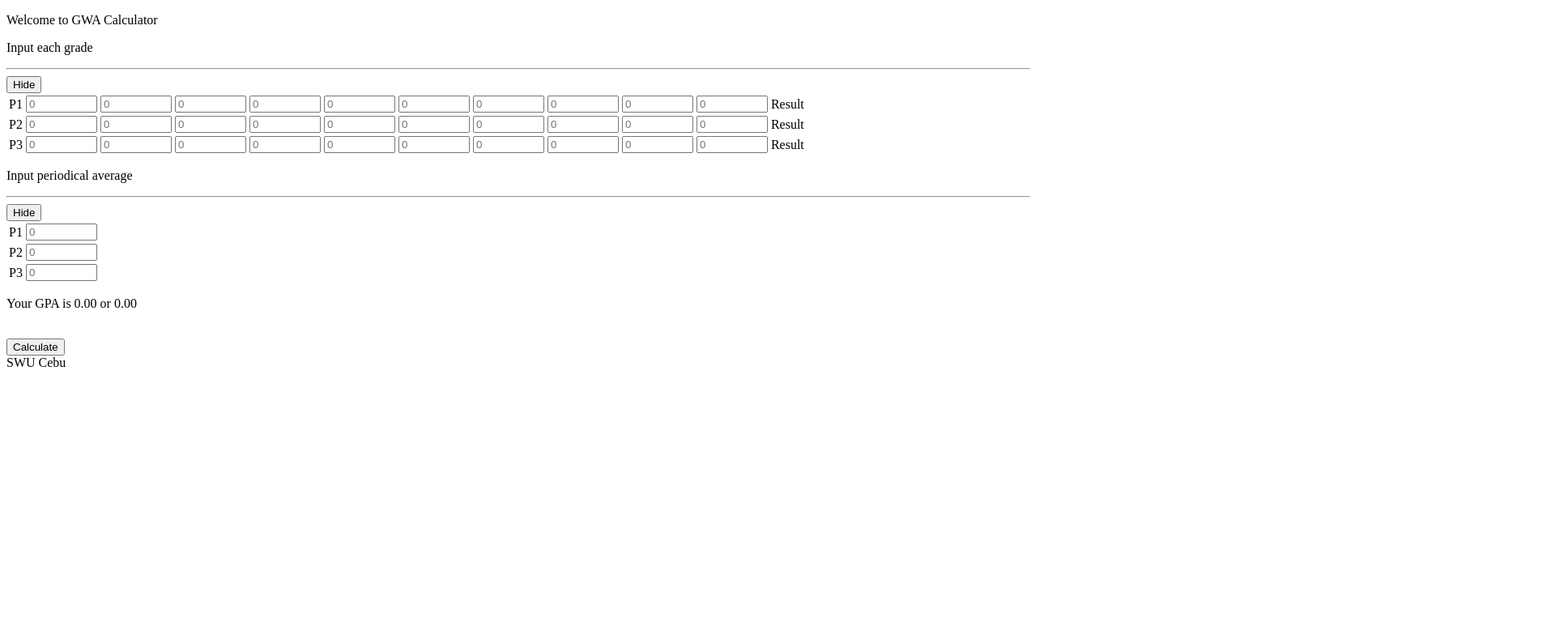
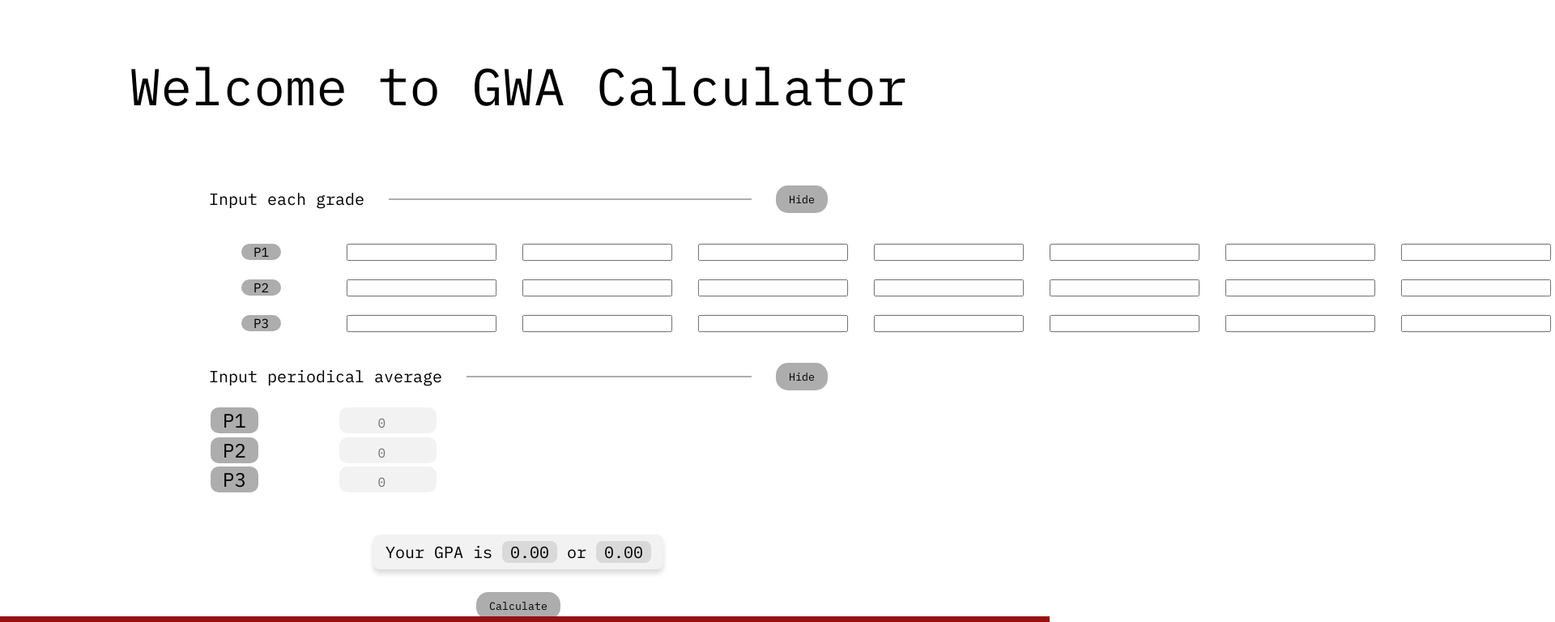
Before and after one commit to Cid-Kagenou000/GPA-Calculator, a plain HTML site: page index.html in a window 1280 px wide. Shown: the top 768 px of the page at 81% size, 1920 px wide, since content can reach past the window. Drawn offline with Linux system fonts and the light colour scheme.

Commit message:
modified:   index.html 	modified:   script.js 	modified:   style.css

```diff
--- a/index.html
+++ b/index.html
@@ -13,7 +13,7 @@
     <link rel="preconnect" href="https://fonts.googleapis.com">
     <link rel="preconnect" href="https://fonts.gstatic.com" crossorigin>
     <link href="https://fonts.googleapis.com/css2?family=IBM+Plex+Mono&display=swap" rel="stylesheet">
-    <link rel="stylesheet" href= "UI.css">
+    <link rel="stylesheet" href= "style.css">
 </head>
 
 <body>
@@ -34,44 +34,44 @@
                 <tbody>
                     <tr>
                         <td class = "P1">P1</td>
-                        <td class="Input"><input type="number" min="0" max="100" placeholder="0" step="0.01" oninput="if(this.value > 100) this.value = 100;"></td>
-                        <td class="Input"><input type="number" min="0" max="100" placeholder="0" step="0.01" oninput="if(this.value > 100) this.value = 100;"></td>
-                        <td class="Input"><input type="number" min="0" max="100" placeholder="0" step="0.01" oninput="if(this.value > 100) this.value = 100;"></td>
-                        <td class="Input"><input type="number" min="0" max="100" placeholder="0" step="0.01" oninput="if(this.value > 100) this.value = 100;"></td>
-                        <td class="Input"><input type="number" min="0" max="100" placeholder="0" step="0.01" oninput="if(this.value > 100) this.value = 100;"></td>
-                        <td class="Input"><input type="number" min="0" max="100" placeholder="0" step="0.01" oninput="if(this.value > 100) this.value = 100;"></td>
-                        <td class="Input"><input type="number" min="0" max="100" placeholder="0" step="0.01" oninput="if(this.value > 100) this.value = 100;"></td>
-                        <td class="Input"><input type="number" min="0" max="100" placeholder="0" step="0.01" oninput="if(this.value > 100) this.value = 100;"></td>
-                        <td class="Input"><input type="number" min="0" max="100" placeholder="0" step="0.01" oninput="if(this.value > 100) this.value = 100;"></td>
-                        <td class="Input"><input type="number" min="0" max="100" placeholder="0" step="0.01" oninput="if(this.value > 100) this.value = 100;"></td>
+                        <td class="Input"><input></td>
+                        <td class="Input"><input></td>
+                        <td class="Input"><input></td>
+                        <td class="Input"><input></td>
+                        <td class="Input"><input></td>
+                        <td class="Input"><input></td>
+                        <td class="Input"><input></td>
+                        <td class="Input"><input></td>
+                        <td class="Input"><input></td>
+                        <td class="Input"><input></td>
                         <td id = "OutP3" class = "Result">Result</td>
                     </tr>
                     <tr>
                         <td class = "P2">P2</td>
-                        <td class="Input"><input type="number" min="0" max="100" placeholder="0" step="0.01" oninput="if(this.value > 100) this.value = 100;"></td>
-                        <td class="Input"><input type="number" min="0" max="100" placeholder="0" step="0.01" oninput="if(this.value > 100) this.value = 100;"></td>
-                        <td class="Input"><input type="number" min="0" max="100" placeholder="0" step="0.01" oninput="if(this.value > 100) this.value = 100;"></td>
-                        <td class="Input"><input type="number" min="0" max="100" placeholder="0" step="0.01" oninput="if(this.value > 100) this.value = 100;"></td>
-                        <td class="Input"><input type="number" min="0" max="100" placeholder="0" step="0.01" oninput="if(this.value > 100) this.value = 100;"></td>
-                        <td class="Input"><input type="number" min="0" max="100" placeholder="0" step="0.01" oninput="if(this.value > 100) this.value = 100;"></td>
-                        <td class="Input"><input type="number" min="0" max="100" placeholder="0" step="0.01" oninput="if(this.value > 100) this.value = 100;"></td>
-                        <td class="Input"><input type="number" min="0" max="100" placeholder="0" step="0.01" oninput="if(this.value > 100) this.value = 100;"></td>
-                        <td class="Input"><input type="number" min="0" max="100" placeholder="0" step="0.01" oninput="if(this.value > 100) this.value = 100;"></td>
-                        <td class="Input"><input type="number" min="0" max="100" placeholder="0" step="0.01" oninput="if(this.value > 100) this.value = 100;"></td>
+                        <td class="Input"><input></td>
+                        <td class="Input"><input></td>
+                        <td class="Input"><input></td>
+                        <td class="Input"><input></td>
+                        <td class="Input"><input></td>
+                        <td class="Input"><input></td>
+                        <td class="Input"><input></td>
+                        <td class="Input"><input></td>
+                        <td class="Input"><input></td>
+                        <td class="Input"><input></td>
                         <td id = "OutP2" class = "Result">Result</td>
                     </tr>
                     <tr>
                         <td class = "P3">P3</td>
-                        <td class="Input"><input type="number" min="0" max="100" placeholder="0" step="0.01" oninput="if(this.value > 100) this.value = 100;"></td>
-                        <td class="Input"><input type="number" min="0" max="100" placeholder="0" step="0.01" oninput="if(this.value > 100) this.value = 100;"></td>
-                        <td class="Input"><input type="number" min="0" max="100" placeholder="0" step="0.01" oninput="if(this.value > 100) this.value = 100;"></td>
-                        <td class="Input"><input type="number" min="0" max="100" placeholder="0" step="0.01" oninput="if(this.value > 100) this.value = 100;"></td>
-                        <td class="Input"><input type="number" min="0" max="100" placeholder="0" step="0.01" oninput="if(this.value > 100) this.value = 100;"></td>
-                        <td class="Input"><input type="number" min="0" max="100" placeholder="0" step="0.01" oninput="if(this.value > 100) this.value = 100;"></td>
-                        <td class="Input"><input type="number" min="0" max="100" placeholder="0" step="0.01" oninput="if(this.value > 100) this.value = 100;"></td>
-                        <td class="Input"><input type="number" min="0" max="100" placeholder="0" step="0.01" oninput="if(this.value > 100) this.value = 100;"></td>
-                        <td class="Input"><input type="number" min="0" max="100" placeholder="0" step="0.01" oninput="if(this.value > 100) this.value = 100;"></td>
-                        <td class="Input"><input type="number" min="0" max="100" placeholder="0" step="0.01" oninput="if(this.value > 100) this.value = 100;"></td>
+                        <td class="Input"><input></td>
+                        <td class="Input"><input></td>
+                        <td class="Input"><input></td>
+                        <td class="Input"><input></td>
+                        <td class="Input"><input></td>
+                        <td class="Input"><input></td>
+                        <td class="Input"><input></td>
+                        <td class="Input"><input></td>
+                        <td class="Input"><input></td>
+                        <td class="Input"><input></td>
                         <td id = "OutP3" class = "Result">Result</td>
                     </tr>
                 </tbody>
@@ -85,7 +85,7 @@
         </div>
 
         <div id = "Hidev2">
-            <table class = "Table">
+            <table class = "Tablev2">
                 <tbody>
                     <tr>
                         <td class = "P1">P1</td>
@@ -110,6 +110,7 @@
         </div>
 
     </div>
+    <script src="script.js"></script>
 </body>
 
 <footer id="Footer">SWU Cebu</footer>
--- a/script.js
+++ b/script.js
@@ -0,0 +1,6 @@
+document.querySelectorAll('Input[type="number"]').forEach(input => {
+  input.addEventListener('Input', () => {
+    if (input.value > 100)input.value = 100;
+    if (input.value < 0) input.value = 0;
+  });
+});
--- a/style.css
+++ b/style.css
@@ -78,7 +78,7 @@ hr {
     margin-right: 50px;
 }
 
-.Table input {
+.Table,.Tablev2 input {
     background-color: #000000;
     border: none;
     text-align: center;
@@ -92,8 +92,13 @@ hr {
 
 .Table input[type="number"]::-webkit-inner-spin-button,
 .Table input[type="number"]::-webkit-outer-spin-button {
-  -webkit-appearance: none;
+    -webkit-appearance: none;
     margin: 0px;
+}
+
+.Table input[type="number"] {
+    -moz-appearance: textfield;
+    appearance: textfield;
 }
 
 .Input{
```
